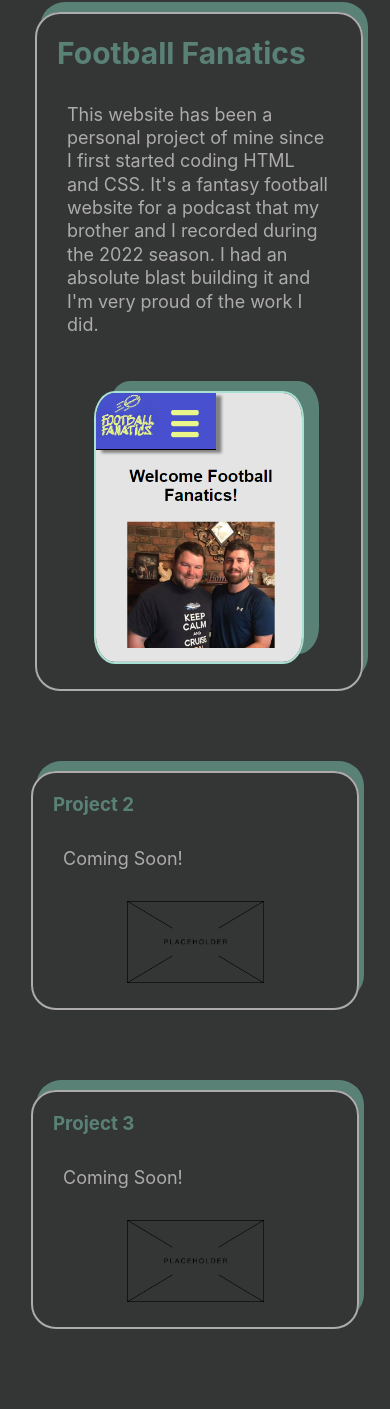
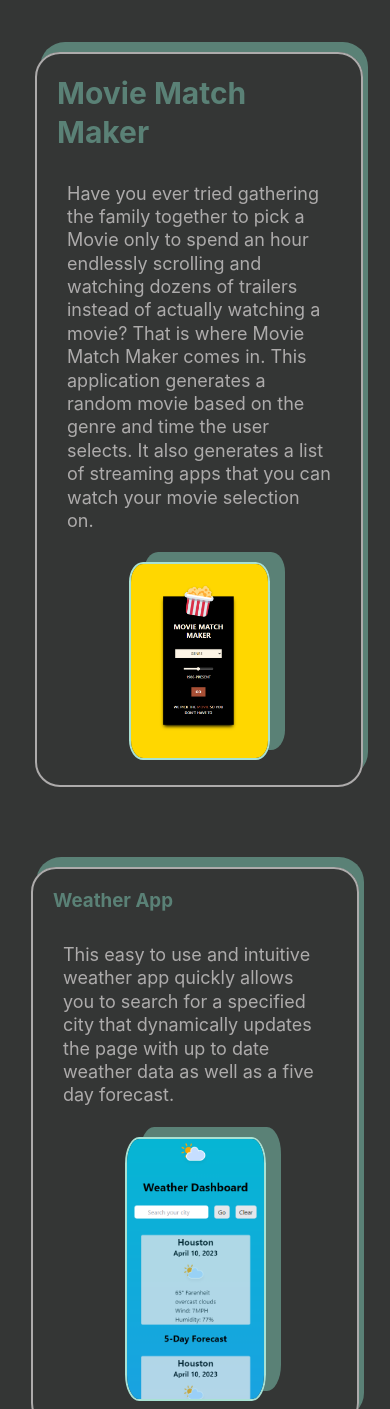
Before and after one commit to adamhood15/portfolio-website, a plain HTML site: page index.html in a window 390 px wide. Shown: the part 2236-3645 px from the top of the page. Drawn offline with Linux system fonts and the light colour scheme.

Commit message:
Changed project sections. Need to fix responsiveness issue

```diff
--- a/assets/style.css
+++ b/assets/style.css
@@ -161,8 +161,15 @@ section.about  {
                     box-shadow: 20px -10px var(--dark-green);
                 }
 
+            .project-card {
+                display: flex;
+                flex-direction: column;
+
+            }
+
             .projects {
                 align-items: center;
+                height: fit-content;
             }
 
             #project-1, #project-2, #project-3 {
@@ -170,6 +177,10 @@ section.about  {
                 border-radius: 25px;
                 box-shadow: 5px -10px var(--dark-green);
                 margin: 40px 20px;
+            }
+
+            #project-2, #project-3 {
+                height: fit-content;
             }
 
             /* Nested the image inside the anchor tag so that
@@ -201,8 +212,14 @@ section.about  {
 
                 #project-1 img {
                     align-self: center;
-                    height: 75%;
-                    width: 75%;
+                    height: 50%;
+                    width: 50%;
+                    border: var(--image-border);
+                    border-radius: var(--border-radius);
+                    box-shadow: var(--box-shadow);
+                }
+
+                .project-images {
                     border: var(--image-border);
                     border-radius: var(--border-radius);
                     box-shadow: var(--box-shadow);
@@ -215,9 +232,12 @@ section.about  {
 
                 .secondary-projects {
                     align-items: center;
+                    display: flex;
+                    max-height: 50rem;
                 }
 
                 #project-2, #project-3 {
+                    height: 100%;
                     width: 90%;
                 }
 
--- a/index.html
+++ b/index.html
@@ -85,9 +85,6 @@
             look that I was wanting for wider screens. -->
             <img src="./assets/images/Wedding Photo.jpeg" alt="picture of adam in suite and tie">
 
-
-
-
         </section>
 
         <hr>
@@ -100,18 +97,17 @@
                 <!-- Can add images and links to a tags when ready -->
                 <div id="project-1">
                     <div class="project-1-text">
-                        <h2>Football Fanatics</h2>
-                        <p id="p">This website has been a personal project of mine
-                            since I first started coding HTML and CSS. It's a fantasy
-                            football website for a podcast that my brother and I recorded
-                            during the 2022 season. I had an absolute blast building it
-                            and I'm very proud of the work I did.
+                        <h2>Movie Match Maker</h2>
+                        <p id="p">Have you ever tried gathering the family together to pick a Movie
+                                only to spend an hour endlessly scrolling and watching dozens of trailers instead of
+                                actually watching a movie? That is where Movie Match Maker comes in. This application generates
+                                a random movie based on the genre and time the user selects. It also generates a list of streaming
+                                apps that you can watch your movie selection on.
                         </p>
+                        <a href="https://adamhood15.github.io/movie-match-maker/"><img class="project-images" src="./assets/images/Movie-Match-Maker.png"
+                            alt="Web application for movie match maker"
+                            ></a>
                     </div>
-
-                    <a href="https://adamhood15.github.io/football-fanatics/"><img src="./assets/images/football-fanatics-small.png"
-                    alt="football fanatics website"
-                    ></a>
 
 
                 </div>
@@ -120,20 +116,25 @@
                 they appear smaller than the first project -->
                 <div class="secondary-projects">
                     <div id="project-2">
-                        <h3>Project 2</h3>
-                        <p id="p">Coming Soon!</p>
-                        <a href="link address"><img src="./assets/images/placeholder.png"
-                            alt="placeholder"
+                        <h3>Weather App</h3>
+                            <p id="p">This easy to use and intuitive weather app quickly allows you to search for a specified
+                                    city that dynamically updates the page with up to date weather data as well as a five day forecast.
+                            </p>
+                            <a href="https://adamhood15.github.io/weather-app/"><img class="project-images" src="./assets/images/Weath.png"
+                                alt="weather dashboard application website"
+                                ></a>
+                    </div>
+
+                    <div id="project-3">
+                        <h3>README Generator</h3>
+                        <p id="p">Coming Soon!
+                        </p>
+                        <a href="https://adamhood15.github.io/readme-generator/"><img class="project-images" src="./assets/images/placeholder.png"
+                            alt="README Generator Application"
                             ></a>
                     </div>
 
-                    <div id="project-3">
-                        <h3>Project 3</h3>
-                            <p id="p">Coming Soon!</p>
-                            <a href="link address"><img src="./assets/images/placeholder.png"
-                                alt="placeholder"
-                                ></a>
-                    </div>
+
                 </div>
 
             </div>
```
Also changed, not shown: assets/images/Movie-Match-Maker.png (added), assets/images/Weath.png (added), assets/images/Weather APP.png (added), assets/images/Weather.png (added), 1 other file.
